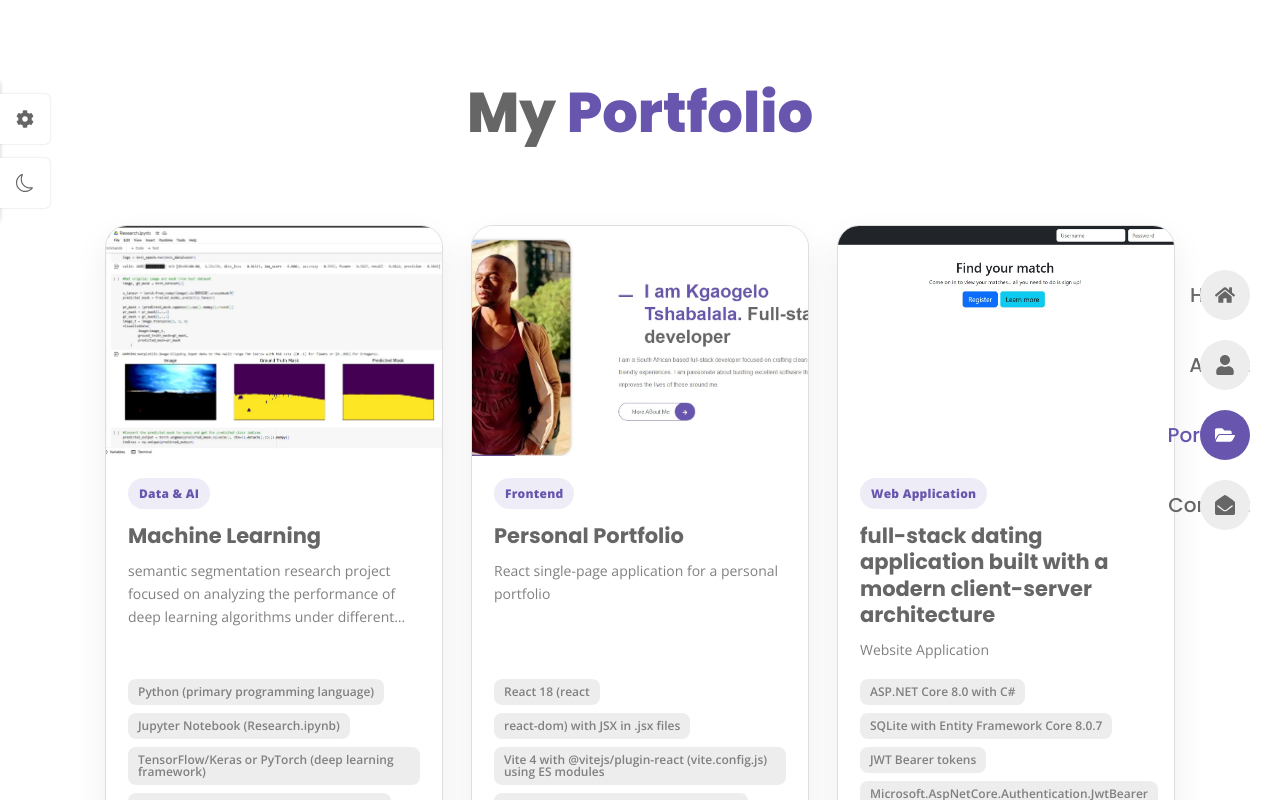
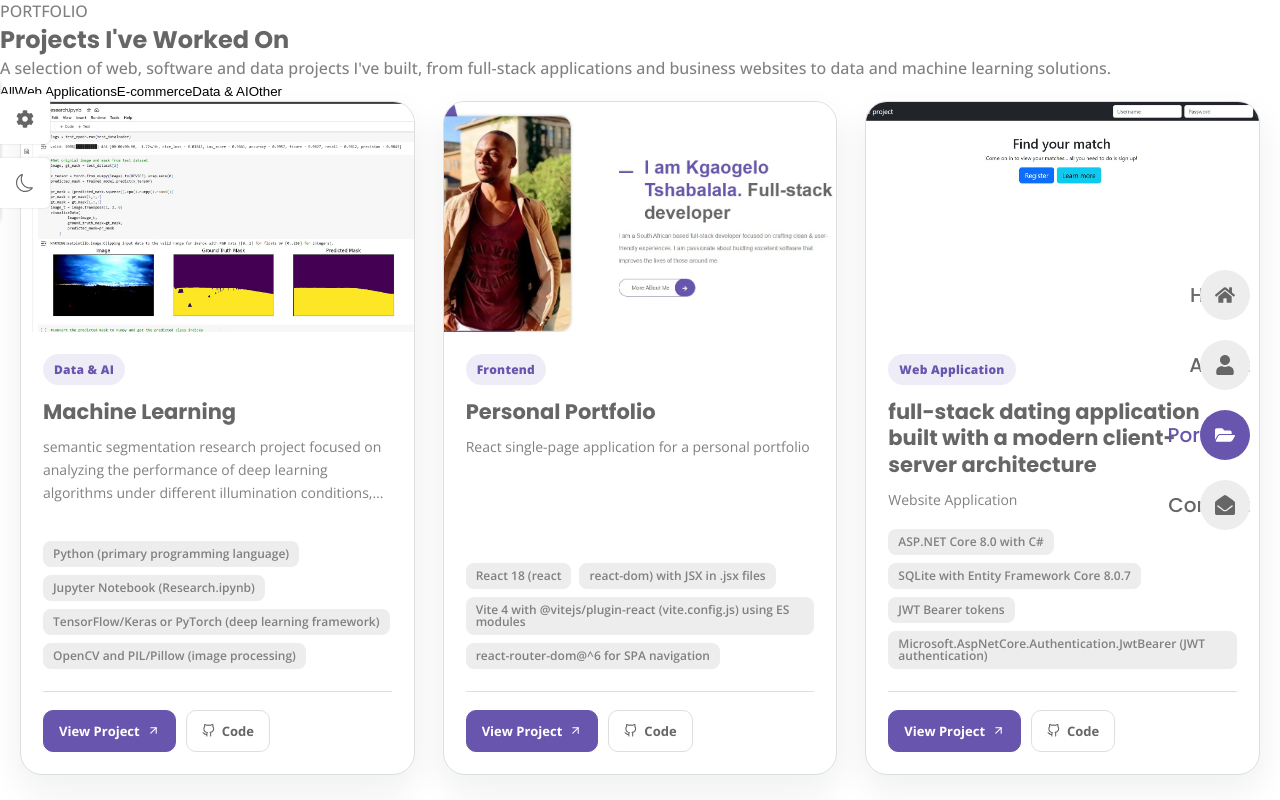
Before and after one commit to Kgaogelo072/Personal-Portfolio, a React (Vite) app: page /portfolio in a window 1280 px wide. Shown: the top 800 px of the page. Built offline with nearby package versions, Linux system fonts and the light colour scheme.

Commit message:
Apply updated Portfolio.jsx

```diff
--- a/src/pages/portfolio/Portfolio.jsx
+++ b/src/pages/portfolio/Portfolio.jsx
@@ -1,19 +1,56 @@
-import React from 'react';
-import { portfolio } from '../../data';
-import PortfolioItem from '../../components/PortfolioItem';
+import React, { useMemo, useState } from "react";
+import { portfolio } from "../../data";
+import PortfolioItem from "../../components/PortfolioItem";
 import "./portfolio.css";
 
+const filters = ["All", "Web Applications", "E-commerce", "Data & AI", "Other"];
+
 const Portfolio = () => {
+  const [activeFilter, setActiveFilter] = useState("All");
+
+  const visibleProjects = useMemo(() => {
+    if (activeFilter === "All") return portfolio;
+    return portfolio.filter((project) => project.category === activeFilter);
+  }, [activeFilter]);
+
   return (
-    <section className="portfolio section">
-      <h2 className="section__title">My <span>Portfolio</span></h2>
-      <div className="portfolio__container container grid">
-        {portfolio.map((item =>{
-          return <PortfolioItem key={item.id}{...item}/>
-        }))}
+    <section className="portfolio-page">
+      <div className="portfolio-page__inner">
+        <header className="portfolio-page__header">
+          <p className="portfolio-page__eyebrow">PORTFOLIO</p>
+          <span className="portfolio-page__eyebrow-line" aria-hidden="true" />
+          <h1 className="portfolio-page__heading">
+            Projects <span>I've Worked On</span>
+          </h1>
+          <p className="portfolio-page__intro">
+            A selection of web, software and data projects I've built, from full-stack
+            applications and business websites to data and machine learning solutions.
+          </p>
+
+          <div className="portfolio-page__filters" role="group" aria-label="Filter projects">
+            {filters.map((filter) => (
+              <button
+                key={filter}
+                type="button"
+                className={`portfolio-page__filter ${
+                  activeFilter === filter ? "is-active" : ""
+                }`}
+                onClick={() => setActiveFilter(filter)}
+              >
+                {filter}
+              </button>
+            ))}
+          </div>
+        </header>
+
+        <div className="portfolio__container">
+          {visibleProjects.map((item) => (
+            <PortfolioItem key={item.id} {...item} />
+          ))}
+        </div>
       </div>
     </section>
-  )
-}
+  );
+};
 
-export default Portfolio
+export default Portfolio;
```
